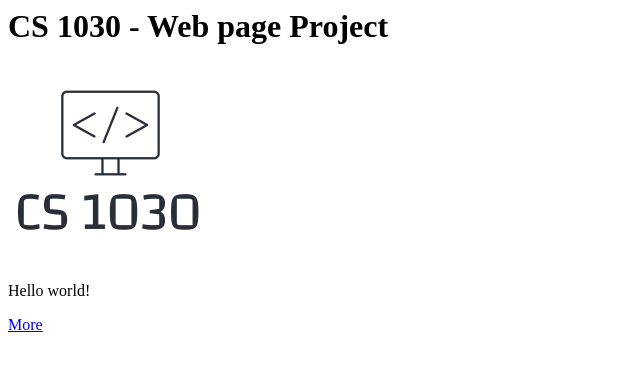
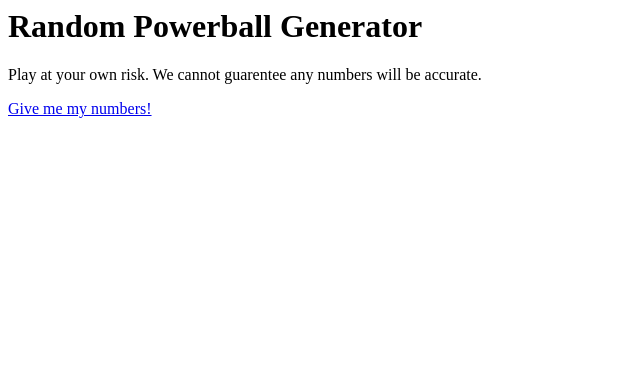
Before and after one commit to Patresia-A/Powerball-Generator, a plain HTML site: page index.html in a window 1280 px wide. Shown: the whole page, without its empty margins (0-640 px from the left). Drawn offline with Linux system fonts and the light colour scheme.

Commit message:
Update index.html
Getting the foundation going

```diff
--- a/index.html
+++ b/index.html
@@ -1,14 +1,11 @@
 <html>
   <head>
-    <title>CS 1030 Web Page Project</title>
-    <!-- Replace the content in the following line with your name. -->
-    <meta name="author" content="REPLACE WITH YOUR NAME">
+    <title>Powerball Generator</title>
+    <meta name="author" content="Patresia (Patty) Aguilar">
   </head>
   <body>
-    <!-- Replace the lines in this body with your content. -->
-    <h1>CS 1030 - Web page Project</h1>
-    <img src="logo.png">
-    <p>Hello world!</p>
-    <p><a href="secondpage.html">More</a></p>
+    <h1>Random Powerball Generator</h1>
+    <p>Play at your own risk. We cannot guarentee any numbers will be accurate.</p>
+    <p><a href="secondpage.html">Give me my numbers!</a></p>
   </body>
 </html>
```
